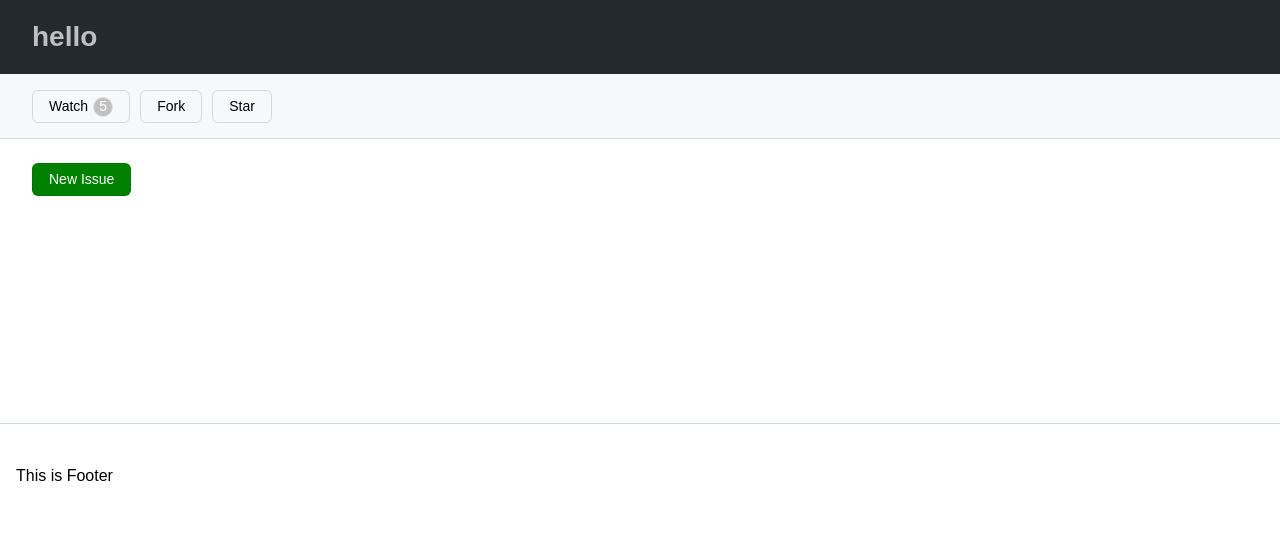
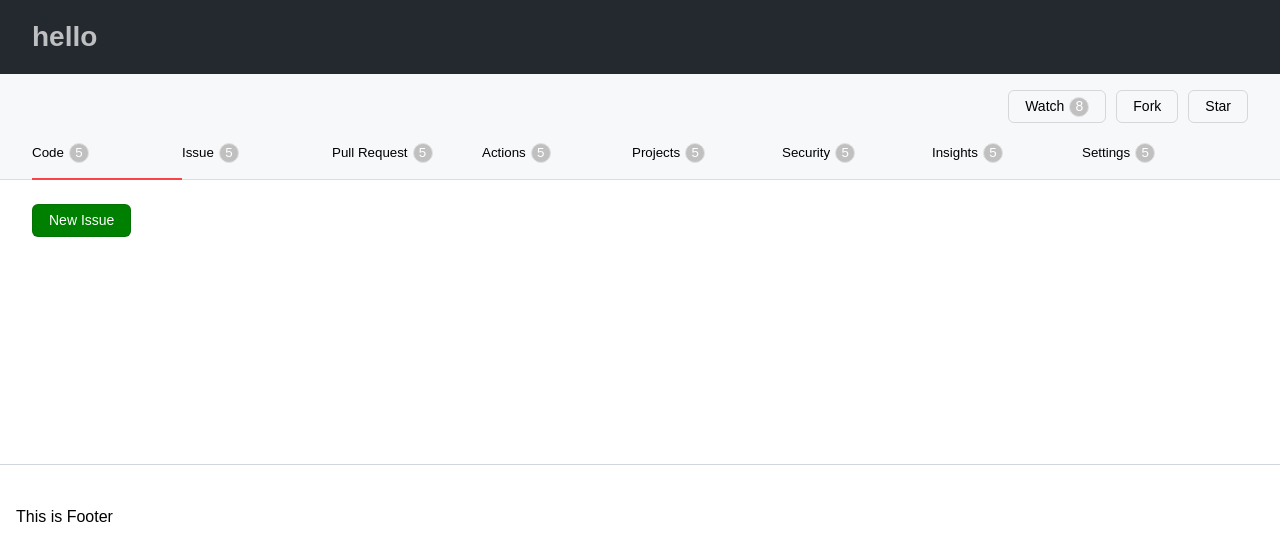
Before and after one commit to olhkyle/github-issue-page-clone, a React (Create React App) app: page / in a window 1280 px wide. Shown: the top 560 px of the page. Built offline with nearby package versions, Linux system fonts and the light colour scheme.

Commit message:
Feat : Tab 컴포넌트 분리 및 header 수정

```diff
--- a/src/components/Header.tsx
+++ b/src/components/Header.tsx
@@ -2,6 +2,8 @@ import styled from '@emotion/styled'
 import Button from './commons/Button'
 import CircleNumber from './commons/CircleNumber'
 import Space from './commons/Space'
+import Tab from './commons/Tab'
+import TabList from './TabList'
 
 export interface ButtonProps {
   backgroundColor: string
@@ -15,16 +17,20 @@ const Header = () => {
     fontColor: 'black',
     fontSize: '14px',
   }
+  const number: number = 8
   return (
     <Wrapper>
+      <ButtonContainer>
         <Button issueBtn={issueBtnTrans}>
           Watch
-        <CircleNumber />
+          <CircleNumber count={number} />
         </Button>
         <Space />
         <Button issueBtn={issueBtnTrans}>Fork</Button>
         <Space />
         <Button issueBtn={issueBtnTrans}>Star</Button>
+      </ButtonContainer>
+      <TabList />
     </Wrapper>
   )
 }
@@ -32,8 +38,13 @@ const Header = () => {
 export default Header
 
 const Wrapper = styled.div`
-  display: flex;
-  padding: 1rem 2rem;
+  padding: 1rem 2rem 0;
   background-color: rgb(246, 248, 250);
   box-shadow: inset 0 -1px 0 hsla(210, 18%, 87%, 1);
 `
+
+const ButtonContainer = styled.div`
+  display: flex;
+  justify-content: flex-end;
+  margin-bottom: 20px;
+`
--- /dev/null
+++ b/src/components/TabList.tsx
@@ -0,0 +1,31 @@
+import styled from '@emotion/styled'
+import { useState } from 'react'
+import Tab from './commons/Tab'
+
+const TabList = () => {
+  const tabList: string[] = ['Code', 'Issue', 'Pull Request', 'Actions', 'Projects', 'Security', 'Insights', 'Settings']
+  const [selectedTabIdx, setSelectedTabIdx] = useState<number>(0)
+  return (
+    <Wrapper>
+      {tabList.map((tab, idx) => {
+        return (
+          <Tab
+            key={`${tab}_${idx}`}
+            title={tab}
+            number={5}
+            selected={selectedTabIdx === idx}
+            onClick={() => {
+              setSelectedTabIdx(idx)
+            }}
+          />
+        )
+      })}
+    </Wrapper>
+  )
+}
+
+export default TabList
+
+const Wrapper = styled.ul`
+  display: flex;
+`
--- a/src/components/commons/CircleNumber.tsx
+++ b/src/components/commons/CircleNumber.tsx
@@ -1,7 +1,11 @@
 import styled from '@emotion/styled'
 
-const CircleNumber = () => {
-  return <S.Circle>5</S.Circle>
+interface CircleNumberProps {
+  count: number
+}
+
+const CircleNumber = ({ count }: CircleNumberProps) => {
+  return <S.Circle>{count}</S.Circle>
 }
 
 export default CircleNumber
--- /dev/null
+++ b/src/components/commons/Tab.tsx
@@ -0,0 +1,41 @@
+import styled from '@emotion/styled'
+import CircleNumber from './CircleNumber'
+
+interface TabProps {
+  title: string
+  number: number
+  selected: boolean
+  onClick: () => void
+}
+
+const Tab = ({ title, number, selected, onClick }: TabProps) => {
+  return (
+    <Wrapper selected={selected}>
+      <Button onClick={onClick}>
+        <span>{title}</span>
+        {number && <CircleNumber count={number} />}
+      </Button>
+    </Wrapper>
+  )
+}
+
+export default Tab
+
+const Wrapper = styled.li<{ selected: boolean }>`
+  width: 150px;
+  ${({ selected }) => selected && 'border-bottom: 2px solid #fa4548'}
+`
+
+const Button = styled.button`
+  display: flex;
+  justify-content: center;
+  align-items: center;
+  padding-bottom: 15px;
+  margin-right: 10px;
+  border: none;
+  background-color: transparent;
+
+  &:active span {
+    font-weight: 700;
+  }
+`
```
Lines whose indentation alone changed are shown as unchanged.
